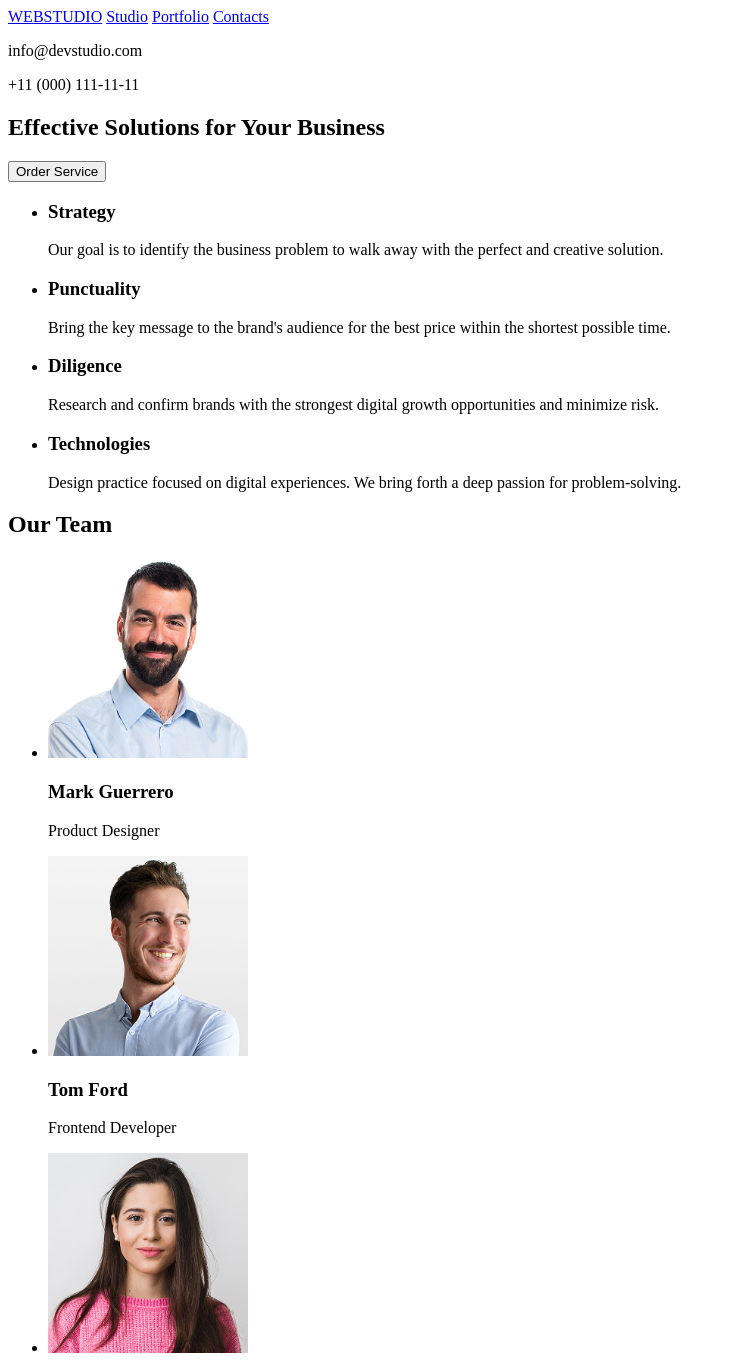
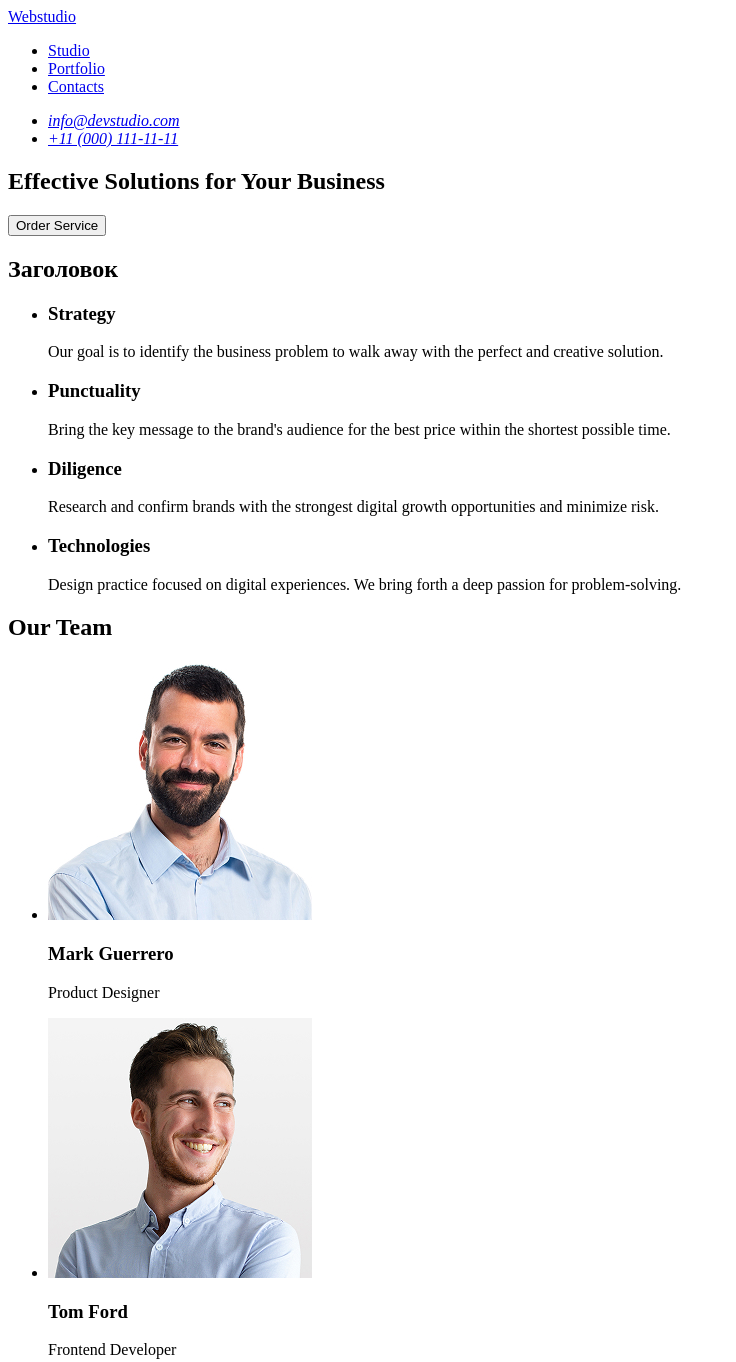
Before and after one commit to druzelizaveta/goit-markup-hw-01, a plain HTML site: page index.html in a window 1280 px wide. Shown: the top 1362 px of the page, without its empty margins (0-736 px from the left). Drawn offline with Linux system fonts and the light colour scheme.

Commit message:
refinement commit hw-1

```diff
--- a/index.html
+++ b/index.html
@@ -8,13 +8,29 @@
   <body>
     <header>
       <nav>
-        <a href="#">WEBSTUDIO</a>
-        <a href="#">Studio</a>
-        <a href="#">Portfolio</a>
-        <a href="#">Contacts</a>
+        <a href="./index.html">Webstudio</a>
+        <ul>
+            <li>
+                 <a href="#">Studio</a>
+            </li>
+             <li>
+                <a href="#">Portfolio</a>
+            </li>
+             <li>
+                <a href="#">Contacts</a>
+            </li>
+        </ul>
       </nav>
-      <p>info@devstudio.com</p>
-      <p>+11 (000) 111-11-11</p>
+      <address>
+        <ul>
+            <li>
+                <a href="mailto:info@devstudio.com">info@devstudio.com</a>
+            </li>
+            <li>
+                <a href="tel:+110001111111">+11 (000) 111-11-11</a>
+            </li>
+        </ul>
+      </address>
     </header>
     <main>
       <section>
@@ -22,6 +38,7 @@
         <button type="button">Order Service</button>
       </section>
       <section>
+        <h2>Заголовок</h2>
         <ul>
           <li>
             <h3>Strategy</h3>
@@ -58,40 +75,36 @@
         <ul>
           <li>
             <img
-              src="/images/img-1.jpg"
+              src="./images/img-1.jpg"
               alt="Mark Guerrero"
-              width="200"
-              height="200"
+              width="264"
             />
             <h3>Mark Guerrero</h3>
             <p>Product Designer</p>
           </li>
           <li>
             <img
-              src="/images/img-2.jpg"
+              src="./images/img-2.jpg"
               alt="Tom Ford"
-              width="200"
-              height="200"
+              width="264"
             />
             <h3>Tom Ford</h3>
             <p>Frontend Developer</p>
           </li>
           <li>
             <img
-              src="/images/img-3.jpg"
+              src="./images/img-3.jpg"
               alt="Camila Garcia"
-              width="200"
-              height="200"
+              width="264"
             />
             <h3>Camila Garcia</h3>
             <p>Marketing</p>
           </li>
           <li>
             <img
-              src="/images/img-4.jpg"
+              src="./images/img-4.jpg"
               alt="Daniel Wilson"
-              width="200"
-              height="200"
+              width="264"
             />
             <h3>Daniel Wilson</h3>
             <p>UI Designer</p>
@@ -100,7 +113,7 @@
       </section>
     </main>
     <footer>
-      <a href="#">WEBSTUDIO</a>
+      <a href="./index.html">WebStudio</a>
       <p>
         Increase the flow of customers and sales for your business with digital
         marketing & growth solutions.
```
